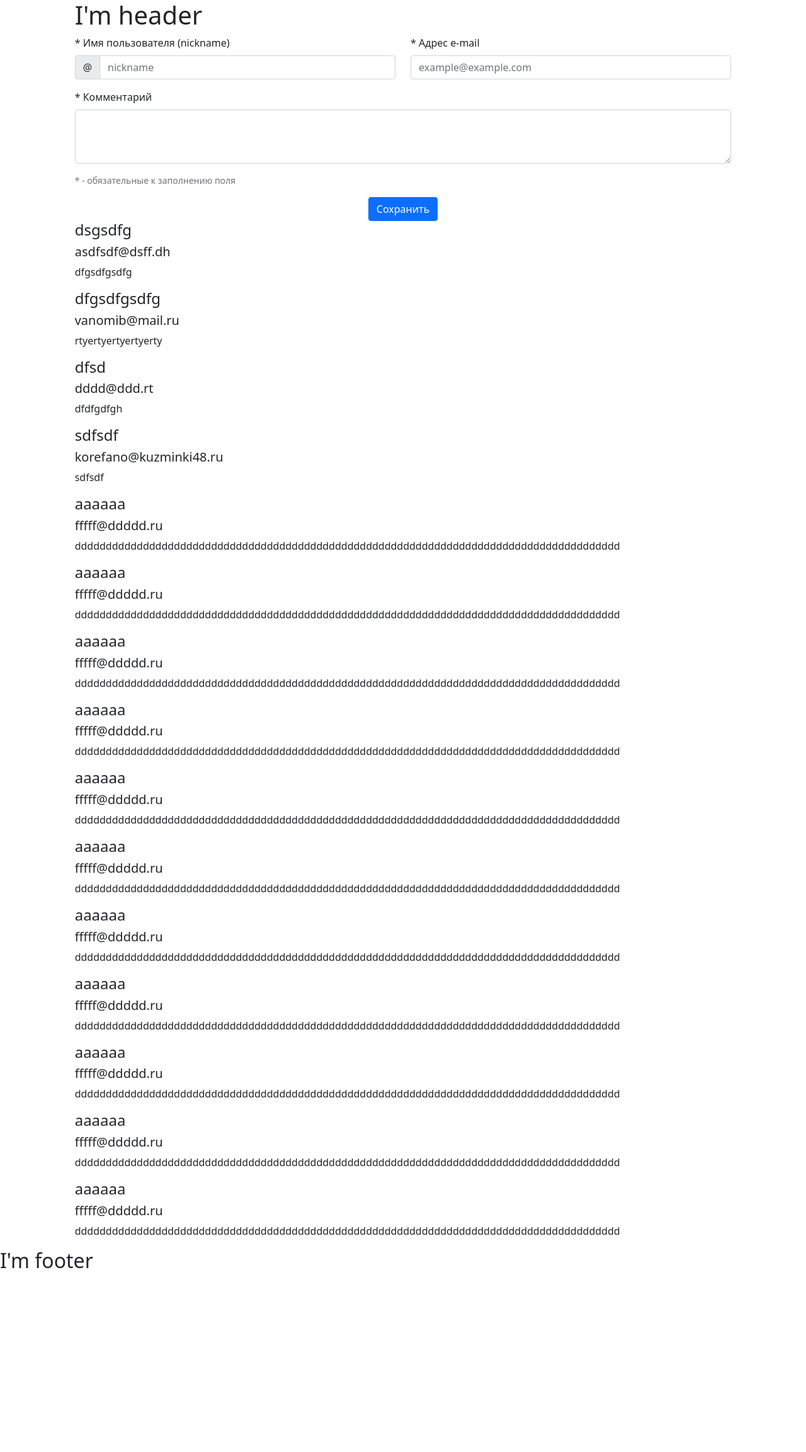
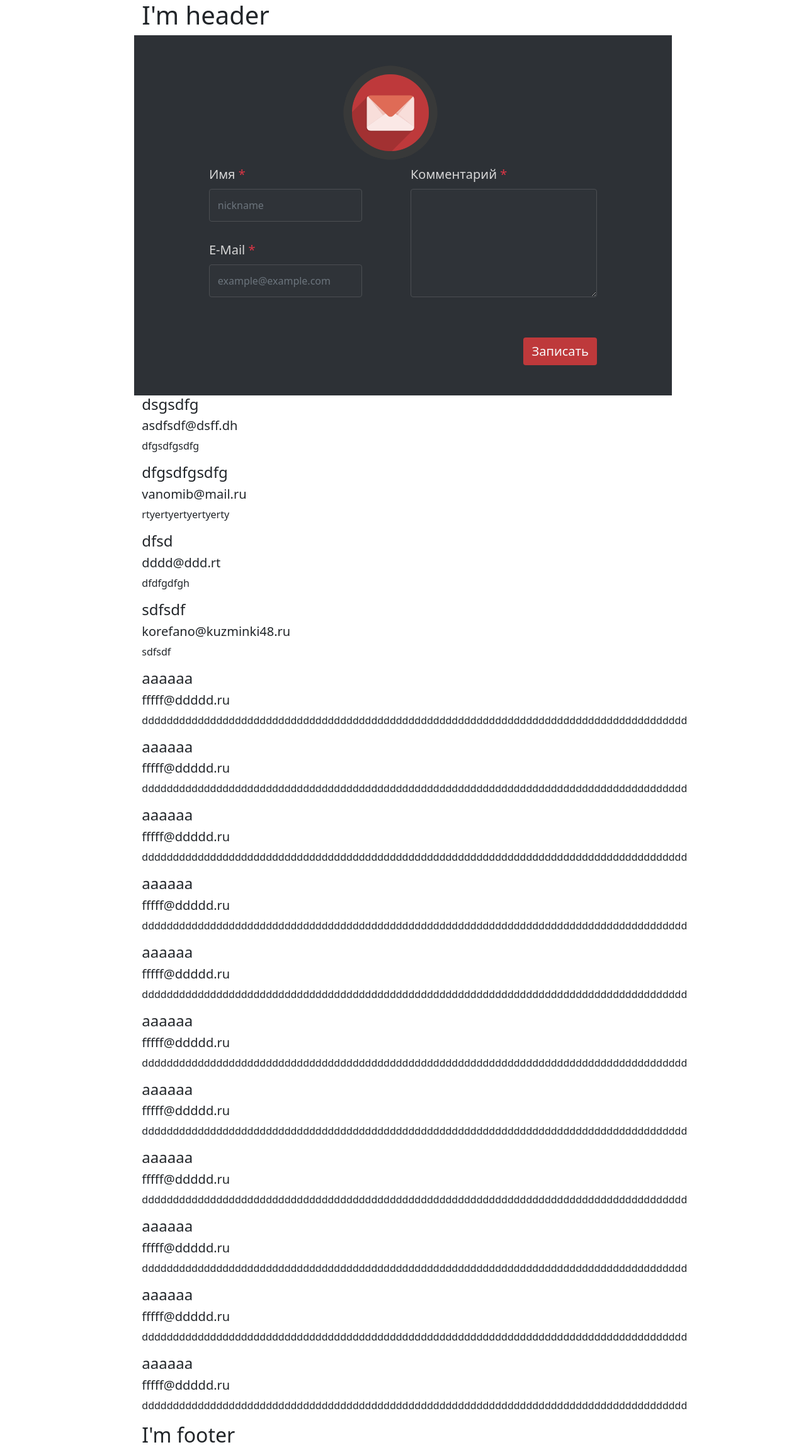
Before and after one commit to Iv-Alex/PHP_lessons, a PHP site: page / in a window 1280 px wide. Shown: the whole page at 63% size. Before the commit the page ends 2014 px from the top, so only its background shows below. Run offline with PHP 8.4, Linux system fonts and the light colour scheme; data comes from the database, SQL or seed files in the repository; both versions use the stored data as it was after the commit.

Commit message:
ajax complete, comment form html complete

```diff
--- a/mvc_comments/src/Ivalex/Controllers/CommentsController.php
+++ b/mvc_comments/src/Ivalex/Controllers/CommentsController.php
@@ -26,6 +26,15 @@ class CommentsController extends BasicController
     }
 
     /**
+     *
+     */
+    private function setCommentsList()
+    {
+        $this->view->setVar('comments', Comment::getById(0, '>='));
+        $this->view->setTemplatePart('commentsList', 'commentsList.php');
+    }
+
+    /**
      * prepare single webpage contains adding form and comments list
      */
     public function addComment(): void
@@ -33,11 +42,7 @@ class CommentsController extends BasicController
         if (isset($_POST['addComment'])) {
             try {
                 // will use Prepared Statements to insert data into SQL query
-                $comment = Comment::addComment([
-                    'username' => $_POST['username'],
-                    'email' => $_POST['email'],
-                    'text' => $_POST['text'],
-                ]);
+                Comment::addComment($this->getCommentFields($_POST));
             } catch (BadValueException $e) {
                 // send error message to the page
                 $this->view->setVar('error', $e->getMessage());
@@ -52,9 +57,50 @@ class CommentsController extends BasicController
     /**
      *
      */
-    private function setCommentsList()
+    public function ajaxAddComment(): void
     {
-        $this->view->setVar('comments', Comment::getById(0, '>='));
-        $this->view->setTemplatePart('commentsList', 'commentsList.php');
+        if (isset($_POST['ajaxAddComment'])) {
+            try {
+                // will use Prepared Statements to insert data into SQL query
+                $comment = Comment::addComment($this->getCommentFields($_POST));
+                $results['error'] = '';
+                $success = true;
+                $results['data'] = [
+                    'username' => $comment->getName(),
+                    'email' => $comment->getEmail(),
+                    'text' => $comment->getText(),
+                ];
+            } catch (BadValueException $e) {
+                // send error message to the page
+                $success = false;
+                $results['error'] = $e->getMessage();
+            }
+        } else {
+            $success = false;
+            $results['error'] = 'No correct data';
+        }
+        $json = json_encode($results);
+
+        if ($success) {
+            header('HTTP/1.1 201 Created');
+            header('Content-Type: application/json; charset=UTF-8');
+            echo $json;
+        } else {
+            header('HTTP/1.1 400 Bad Request');
+            header('Content-Type: application/json; charset=UTF-8');
+            die($json);
+        }
+    }
+
+    /**
+     * @param array $dataSource such as $_POST
+     */
+    private function getCommentFields($dataSource): array
+    {
+        return array(
+            'username' => $dataSource['username'] ?? '',
+            'email' => $dataSource['email'] ?? '',
+            'text' => $dataSource['text'] ?? '',
+        );
     }
 }
--- a/mvc_comments/src/routes.php
+++ b/mvc_comments/src/routes.php
@@ -4,5 +4,6 @@
  */
 return [
     '~^add$~' => [\Ivalex\Controllers\CommentsController::class, 'addComment'],
+    '~^add/ajax$~' => [\Ivalex\Controllers\CommentsController::class, 'ajaxAddComment'],
     '~^$~' => [\Ivalex\Controllers\CommentsController::class, 'singlePage'],
 ];
--- a/mvc_comments/templates/default/comments.php
+++ b/mvc_comments/templates/default/comments.php
@@ -1,4 +1,42 @@
-<?= $pageHeader ?? '' ?>
-<?= $commentsForm ?? '' ?>
-<?= $commentsList ?? '' ?>
-<?= $pageFooter ?? '' ?>
+<!DOCTYPE html>
+<html lang="ru">
+
+<head>
+    <meta charset="UTF-8">
+    <meta http-equiv="X-UA-Compatible" content="IE=edge">
+    <meta name="viewport" content="width=device-width, initial-scale=1.0">
+    <title>Comments</title>
+    <link rel="stylesheet" href="css/style.css">
+    <!-- jQuery-->
+    <script src="https://ajax.googleapis.com/ajax/libs/jquery/3.6.0/jquery.min.js"></script>
+    <!-- Bootstrap-->
+    <link href="https://cdn.jsdelivr.net/npm/bootstrap@5.0.0-beta2/dist/css/bootstrap.min.css" rel="stylesheet" integrity="sha384-BmbxuPwQa2lc/FVzBcNJ7UAyJxM6wuqIj61tLrc4wSX0szH/Ev+nYRRuWlolflfl" crossorigin="anonymous">
+    <script src="https://cdn.jsdelivr.net/npm/bootstrap@5.0.0-beta2/dist/js/bootstrap.bundle.min.js" integrity="sha384-b5kHyXgcpbZJO/tY9Ul7kGkf1S0CWuKcCD38l8YkeH8z8QjE0GmW1gYU5S9FOnJ0" crossorigin="anonymous"></script>
+
+</head>
+
+<body>
+
+    <div class="container col-lg-10 col-xl-8">
+        <?= $pageHeader ?? '' ?>
+        <div class="row pt-5 pb-5 form-container">
+            <div class="col-sm"></div>
+            <div class="col-sm-9">
+                <div class="row pb-2">
+                    <div class="col-sm-4"></div>
+                    <div class="col-sm-3 text-center">
+                        <img src="images/envelope.png" alt="Оставьте комментарий" title="Оставьте комментарий" class="envelope">
+                    </div>
+                    <div class="col-sm-5"></div>
+                </div>
+                <?= $commentsForm ?? '' ?>
+            </div>
+            <div class="col-sm"></div>
+        </div>
+        <?= $commentsList ?? '' ?>
+        <?= $pageFooter ?? '' ?>
+
+    </div>
+</body>
+
+</html>
--- a/mvc_comments/templates/default/commentsForm.php
+++ b/mvc_comments/templates/default/commentsForm.php
@@ -1,26 +1,27 @@
-<form action="/add" method="post">
-    <?= $error ?? '' ?>
+<form id="comment-form" action="/add" method="post">
     <div class="row">
-        <div class="col-md-6 mb-3">
-            <label for="username" class="form-label">* Имя пользователя (nickname)</label>
-            <div class="input-group mb-6">
-                <span class="input-group-text" id="basic-addon1">@</span>
+        <div class="col-lg-5 d-flex flex-column justify-content-between">
+            <div class="mb-3">
+                <label for="username" class="form-label fs-5">Имя <span class="text-danger">*</span></label>
                 <input id="username" name="username" type="text" class="form-control" placeholder="nickname" aria-label="Username" value="<?= $_POST['username'] ?? '' ?>">
             </div>
+            <div class="mb-3">
+                <label for="email" class="form-label fs-5">E-Mail <span class="text-danger">*</span></label>
+                <input id="email" name="email" type="email" class="form-control" placeholder="example@example.com" aria-describedby="emailHelp" value="<?= $_POST['email'] ?? '' ?>">
+            </div>
         </div>
-        <div class="col-md-6 mb-3">
-            <label for="email" class="form-label">* Адрес e-mail</label>
-            <input id="email" name="email" type="email" class="form-control" placeholder="example@example.com" aria-describedby="emailHelp" value="<?= $_POST['email'] ?? '' ?>">
+        <div class="col-lg-1"></div>
+        <div class="col-lg-6 mb-3">
+            <label for="text" class="form-label fs-5">Комментарий <span class="text-danger">*</span></label>
+            <textarea class="form-control" id="text" name="text" rows="6"><?= $_POST['text'] ?? '' ?></textarea>
         </div>
     </div>
-    <div class="mb-3">
-        <label for="text" class="form-label">* Комментарий</label>
-        <textarea class="form-control" id="text" name="text" rows="3"><?= $_POST['text'] ?? '' ?></textarea>
-    </div>
-    <div class="mb-3">
-        <div class="form-text">* - обязательные к заполнению поля</div>
-    </div>
-    <div class="text-center">
-        <button type="submit" name="addComment" class="btn btn-primary">Сохранить</button>
+    <div class="d-flex align-items-end">
+        <div class="col-lg-7 mb-3">
+            <div class="text-danger form-error"><?= $error ?? '' ?></div>
+        </div>
+        <div class="col-lg-5 text-end">
+            <button type="submit" id="addComment" name="addComment" class="btn text-light fs-5 mt-5">Записать</button>
+        </div>
     </div>
 </form>
--- a/mvc_comments/templates/default/footer.php
+++ b/mvc_comments/templates/default/footer.php
@@ -1,5 +1,3 @@
-    </div>
+<footer>
     <h2>I'm footer</h2>
-</body>
-
-</html>
+</footer>
--- a/mvc_comments/templates/default/header.php
+++ b/mvc_comments/templates/default/header.php
@@ -1,20 +1,3 @@
-<!DOCTYPE html>
-<html lang="ru">
-
-<head>
-    <meta charset="UTF-8">
-    <meta http-equiv="X-UA-Compatible" content="IE=edge">
-    <meta name="viewport" content="width=device-width, initial-scale=1.0">
-    <title>Tasks</title>
-    <!-- Bootstrap-->
-    <link href="https://cdn.jsdelivr.net/npm/bootstrap@5.0.0-beta2/dist/css/bootstrap.min.css" rel="stylesheet" integrity="sha384-BmbxuPwQa2lc/FVzBcNJ7UAyJxM6wuqIj61tLrc4wSX0szH/Ev+nYRRuWlolflfl" crossorigin="anonymous">
-    <script src="https://cdn.jsdelivr.net/npm/bootstrap@5.0.0-beta2/dist/js/bootstrap.bundle.min.js" integrity="sha384-b5kHyXgcpbZJO/tY9Ul7kGkf1S0CWuKcCD38l8YkeH8z8QjE0GmW1gYU5S9FOnJ0" crossorigin="anonymous"></script>
-
-
-</head>
-
-<body>
-    <div class="container col-xl-10">
-        <header>
-            <h1>I'm header</h1>
-        </header>
+<header>
+    <h1>I'm header</h1>
+</header>
--- /dev/null
+++ b/mvc_comments/www/css/style.css
@@ -0,0 +1,31 @@
+.form-container {
+    background-color: #2d3136;
+}
+
+img.envelope {
+    width: auto;
+    max-width: 150px;
+}
+
+#comment-form {
+    color: #d7d7d7;
+}
+
+#comment-form input, #comment-form textarea {
+    background-color: #2f3338;
+    padding: 0.8em;
+    border-color: #4c4f53;
+}
+
+#comment-form input:hover, #comment-form textarea:hover,
+#comment-form input:active, #comment-form textarea:active {
+    border-color: #743538;
+    transition: all 1s ease-out;
+}
+
+
+
+
+#addComment {
+    background-color: #be393b;
+}
```
Also changed, not shown: mvc_comments/sql/comments.sql (added, +83 -0 lines), mvc_comments/templates/default/commentsList.php (+46 -3 lines), mvc_comments/www/images/envelope.png (added), 1 other file.
